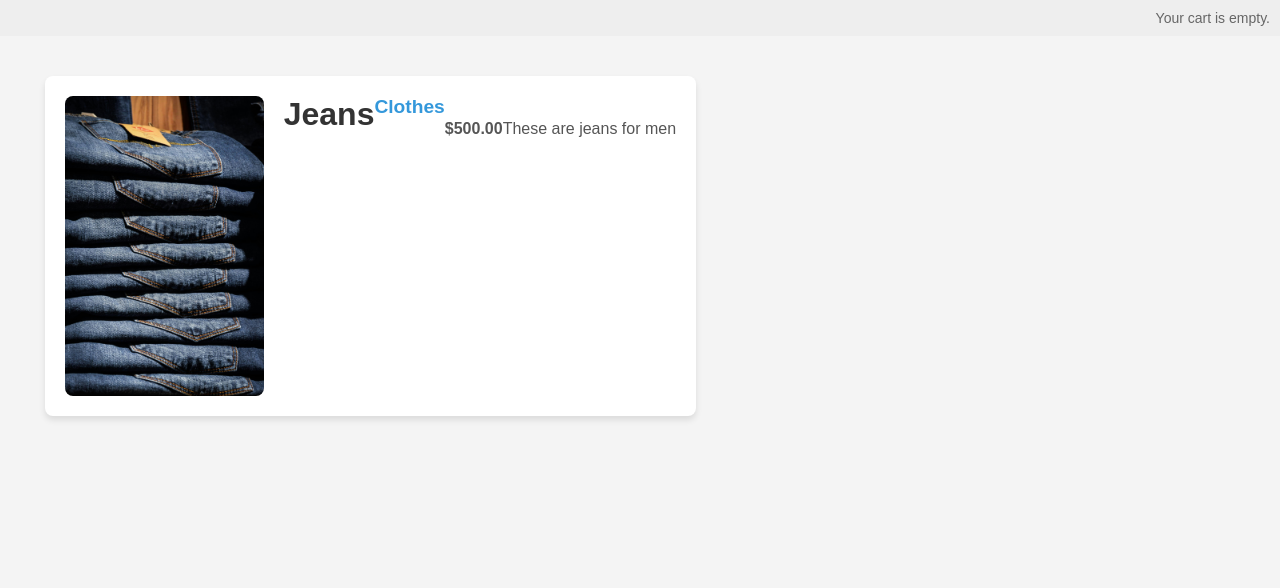
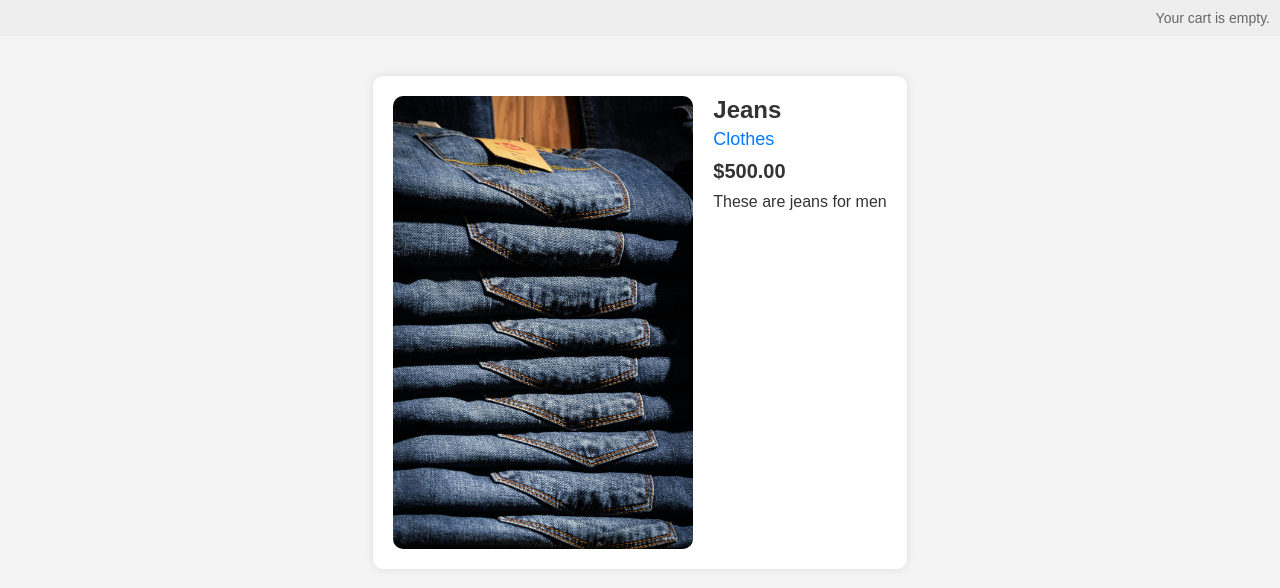
Before and after one commit to smsharon/onlineShop_django, a Django app: a page that uses myshop/shop/templates/shop/product/detail.html in a window 1280 px wide. Shown: the part 58-646 px from the top of the page. Run offline with Django 5.2, Linux system fonts and the light colour scheme; data comes from the database, SQL or seed files in the repository.

Commit message:
fix: changes

```diff
--- a/myshop/shop/templates/shop/product/detail.html
+++ b/myshop/shop/templates/shop/product/detail.html
@@ -6,12 +6,14 @@
 {% endblock %}
 
 {% block content %}
-  <div class="product-detail">
-    <img src="{% if product.image %}{{ product.image.url }}{% else %}
-{% static "img/no_image.png" %}{% endif %}">
-    <h1>{{ product.name }}</h1>
-    <h2><a href="{{ product.category.get_absolute_url }}">{{ product.category }}</a></h2>
-    <p class="price">${{ product.price }}</p>
-      {{ product.description|linebreaks }}
+<div class="product-detail">
+  <img src="{% if product.image %}{{ product.image.url }}{% else %}{% static "img/no_image.png" %}{% endif %}">
+  <div class="product-info">
+      <h1 class="product-name">{{ product.name }}</h1>
+      <a href="{{ product.category.get_absolute_url }}" class="product-category">{{ product.category }}</a>
+      <p class="product-price">${{ product.price }}</p>
+      <p class="product-description">{{ product.description|linebreaks }}</p>
   </div>
+</div>
+
 {% endblock %}
--- a/myshop/static/css/base.css
+++ b/myshop/static/css/base.css
@@ -148,56 +148,53 @@ body {
 /* Product Detail Section */
 .product-detail {
   display: flex;
-    max-width: 1000px;
-    margin: 20px 5px;
+  align-items: flex-start;
+  gap: 20px;
+  max-width: 800px;
+  margin: 20px auto;
+  background: white;
   padding: 20px;
-    background-color: #fff;
-    border-radius: 8px;
-    box-shadow: 0 4px 6px rgba(0, 0, 0, 0.1);
-    text-align: left;
+  border-radius: 10px;
+  box-shadow: 0 0 10px rgba(0, 0, 0, 0.1);
 
   }
 
   .product-detail img {
-    max-width: 100%; /* Fixed width for the image */
-    height: 300px;
-    border-radius: 8px;
-    margin-right: 20px; /* Space between image and details */
+    max-width: 300px; /* Fixed width for the image */
+    height: auto;
+    border-radius: 10px;
+    flex-shrink: 0; /* Space between image and details */
   }
 
-  .product-detail .details {
-    flex: 1; /* Makes sure the details take up the remaining space */
-    padding-left: 20px;
+  .product-detail .product-info {
+    flex-grow: 1;
 }
 
-  .product-detail h1 {
-    margin-top: 0;
-    margin-bottom: 10px;
+.product-detail .product-name {
+    font-size: 24px;
+    font-weight: bold;
+    margin: 0;
 }
 
-  .product-detail h2 {
-    margin-top: 0;
-    font-size: 1.2rem;
-    color: #3498db;
-    margin-bottom: 10px;
+.product-detail .product-category {
+    font-size: 18px;
+    color: #007bff;
+    text-decoration: none;
+    display: block;
+    margin-top: 5px;
 }
 
-  .product-detail h2 a {
-    color: #3498db;
-    text-decoration: none;
-    font-size: 1.2rem;
+.product-detail .product-price {
+    font-size: 20px;
+    font-weight: bold;
+    color: #333;
+    margin: 10px 0;
 }
 
-  .product-detail h2 a:hover {
-    text-decoration: underline;
-  }
-
-  /* Description Styling */
-  .product-detail p {
-    font-size: 1rem;
-    color: #555;
-    line-height: 1.6;
-    margin-top: 20px;
+.product-detail .product-description {
+    font-size: 16px;
+    color: #666;
+    line-height: 1.5;
 }
 
   /* Mobile Responsiveness */
```
Lines whose indentation alone changed are shown as unchanged.
